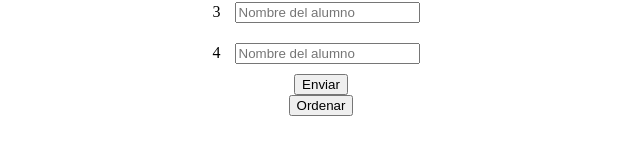
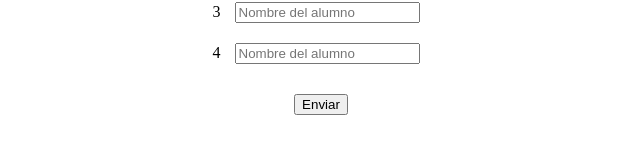
Before and after one commit to Amdavalos/ADV-C79, a plain HTML site: page index.html in a window 1280 px wide. Shown: the part 152-306 px from the top of the page, without its empty margins (319-959 px from the left). Drawn offline with Linux system fonts and the light colour scheme.

Commit message:
Update style.css

```diff
--- a/style.css
+++ b/style.css
@@ -1,9 +1,9 @@
-#submit_button
+#botón_enviar
 {
 	margin-top: 20px;
 	margin-bottom: 20px;
 }
-#sort_button
+#botón_ordenar
 {
 	display: none;
 	margin-top: 20px;
```
